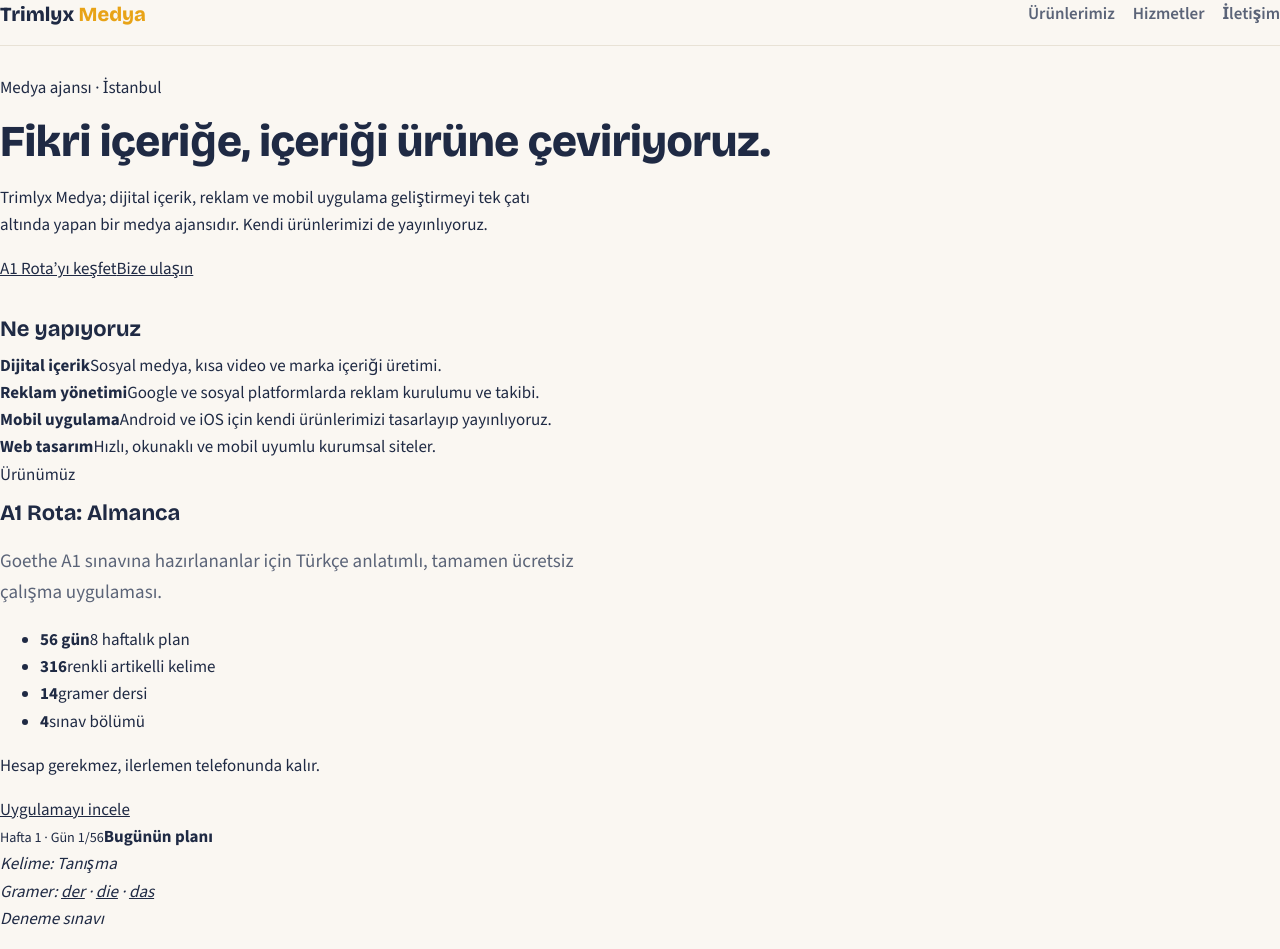
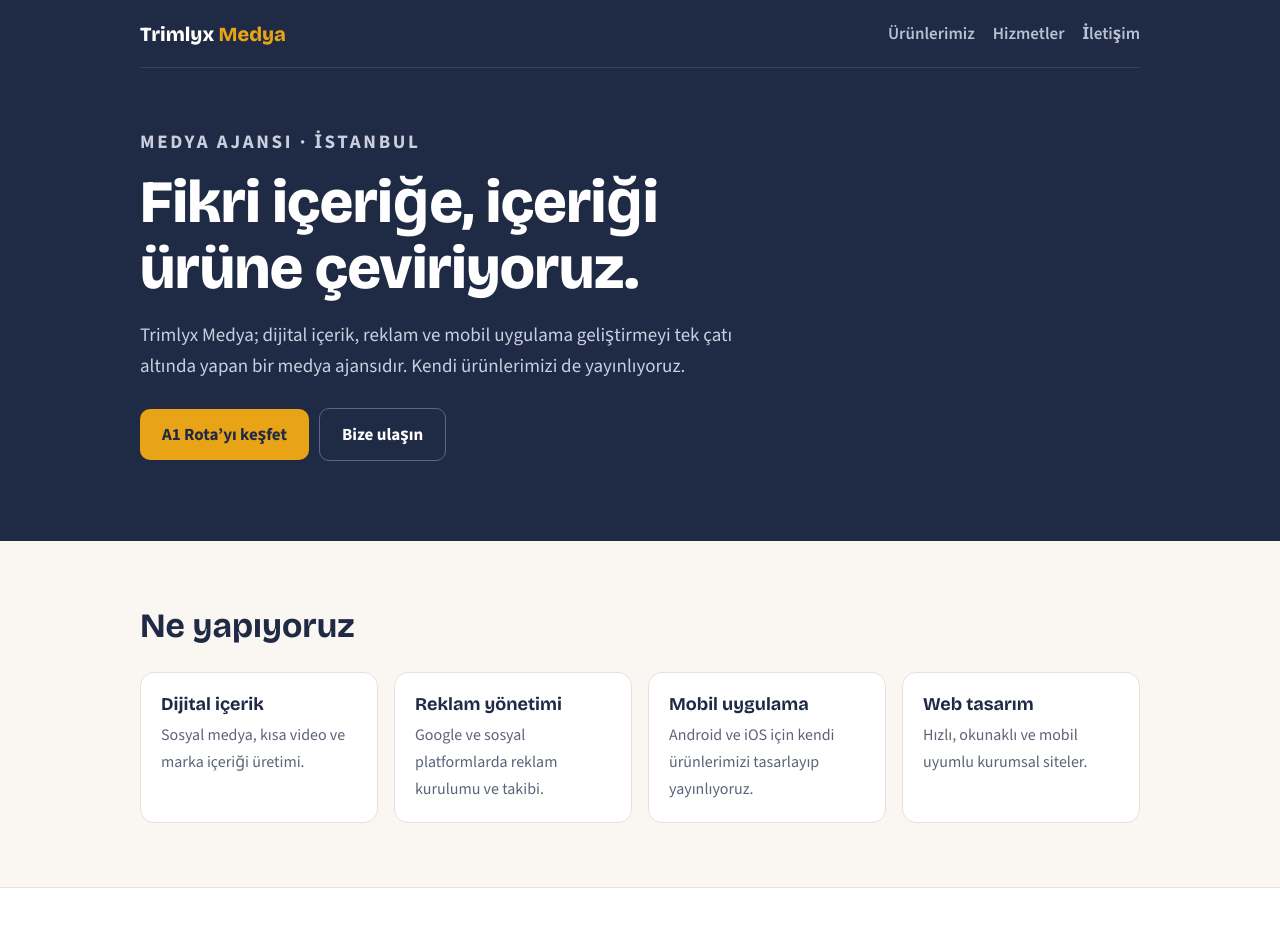
Before and after one commit to TrimlyxMedia/a1rota, a plain HTML site: page index.html in a window 1280 px wide. Shown: the top 949 px of the page. Drawn offline with nearby package versions, Linux system fonts and the light colour scheme.

Commit message:
Add styles for site hero and product sections

```diff
--- a/style.css
+++ b/style.css
@@ -34,3 +34,37 @@ p, li { max-width: 65ch; }
 .stores span { border: 1.5px solid var(--ink); border-radius: 10px; padding: 9px 14px; font-weight: 700; }
 footer { margin-top: 48px; padding-top: 18px; border-top: 1px solid var(--line); color: var(--sub); font-size: 14px; }
 a { color: inherit; }
+
+/* ---- Şirket ana sayfası ---- */
+.site-hero { background: #1F2A44; color: #F4F1EA; }
+.site-hero .in, .sec .in { max-width: 1040px; margin: 0 auto; padding-inline: max(20px, env(safe-area-inset-left, 0px)); }
+.site-hero nav { border-color: #33405F; margin-bottom: 0; padding-block: 20px; }
+.site-hero nav a { color: #B9C0D2; } .site-hero nav a:hover { color: #fff; } .site-hero nav .brand { color: #fff; }
+.hero-body { padding: 64px 0 80px; max-width: 760px; }
+.eyebrow { font: 700 13px/1 var(--body); letter-spacing: .14em; text-transform: uppercase; color: var(--gold); margin: 0 0 18px; }
+.hero-body h1 { color: #fff; font-size: clamp(34px, 7vw, 60px); }
+.hero-body p { color: #C9CFDF; font-size: 19px; }
+.btn { display: inline-block; background: var(--gold); color: #1F2A44; font-weight: 700; padding: 12px 22px; border-radius: 10px; text-decoration: none; margin: 8px 10px 0 0; }
+.btn.ghost { background: transparent; color: #fff; border: 1.5px solid #5A6788; }
+.sec { padding: 64px 0; } .sec.alt { background: var(--surface); border-block: 1px solid var(--line); }
+.sec h2 { font-size: clamp(26px, 4vw, 34px); margin-top: 0; }
+.cards { display: grid; grid-template-columns: repeat(auto-fit, minmax(230px, 1fr)); gap: 16px; margin-top: 24px; }
+.card { background: var(--surface); border: 1px solid var(--line); border-radius: 14px; padding: 20px; }
+.sec.alt .card { background: var(--bg); }
+.card b { display: block; font: 700 18px var(--display); margin-bottom: 6px; }
+.card span { color: var(--sub); font-size: 16px; }
+.product { display: grid; grid-template-columns: 1.1fr 1fr; gap: 40px; align-items: center; }
+.product .tag { display: inline-block; background: var(--gold-soft); border: 1px solid var(--gold); border-radius: 99px; padding: 3px 12px; font-weight: 700; font-size: 14px; }
+.shots { display: flex; justify-content: center; }
+.phone { width: 250px; background: var(--bg); border: 8px solid #1F2A44; border-radius: 34px; padding: 22px 16px 26px; box-shadow: 0 16px 36px rgba(31,42,68,.22); }
+.phone small { color: var(--sub); font-size: 13px; } .phone strong { display: block; font: 800 24px var(--display); }
+.phone i { display: block; height: 5px; border-radius: 4px; background: linear-gradient(90deg,var(--gold) 20%,var(--line) 20%); margin: 10px 0 16px; }
+.phone .row { background: var(--surface); border: 1px solid var(--line); border-radius: 10px; padding: 11px 12px; margin-bottom: 8px; font-weight: 600; font-size: 15px; } .phone em { font-style: normal; }
+.phone u { text-decoration: none; font-weight: 800; } .phone .der { color: #2F6FD0; } .phone .die { color: #D0463B; } .phone .das { color: #2E9A5B; }
+.facts { display: grid; grid-template-columns: repeat(auto-fit, minmax(120px, 1fr)); gap: 10px; margin: 18px 0; padding: 0; list-style: none; }
+.facts li { background: var(--surface); border: 1px solid var(--line); border-radius: 10px; padding: 10px 14px; }
+.facts b { display: block; font: 800 22px var(--display); color: var(--ink); }
+.facts span { color: var(--sub); font-size: 14px; }
+.site-foot { background: #141A2A; color: #AEB5C8; padding: 36px 0; font-size: 14px; }
+.site-foot .in { max-width: 1040px; margin: 0 auto; padding-inline: 20px; } .site-foot a { color: #fff; }
+@media (max-width: 760px) { .product { grid-template-columns: 1fr; } .hero-body { padding: 44px 0 56px; } .sec { padding: 44px 0; } }
```
